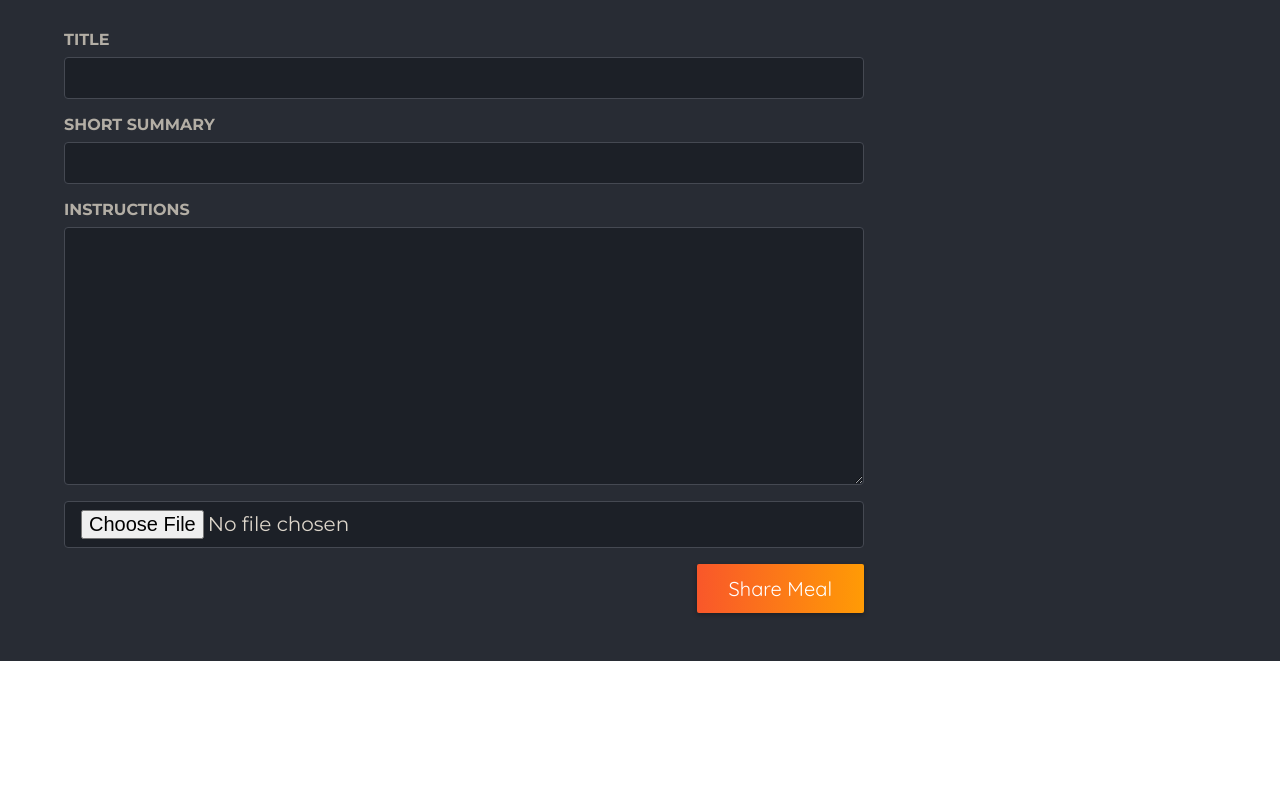
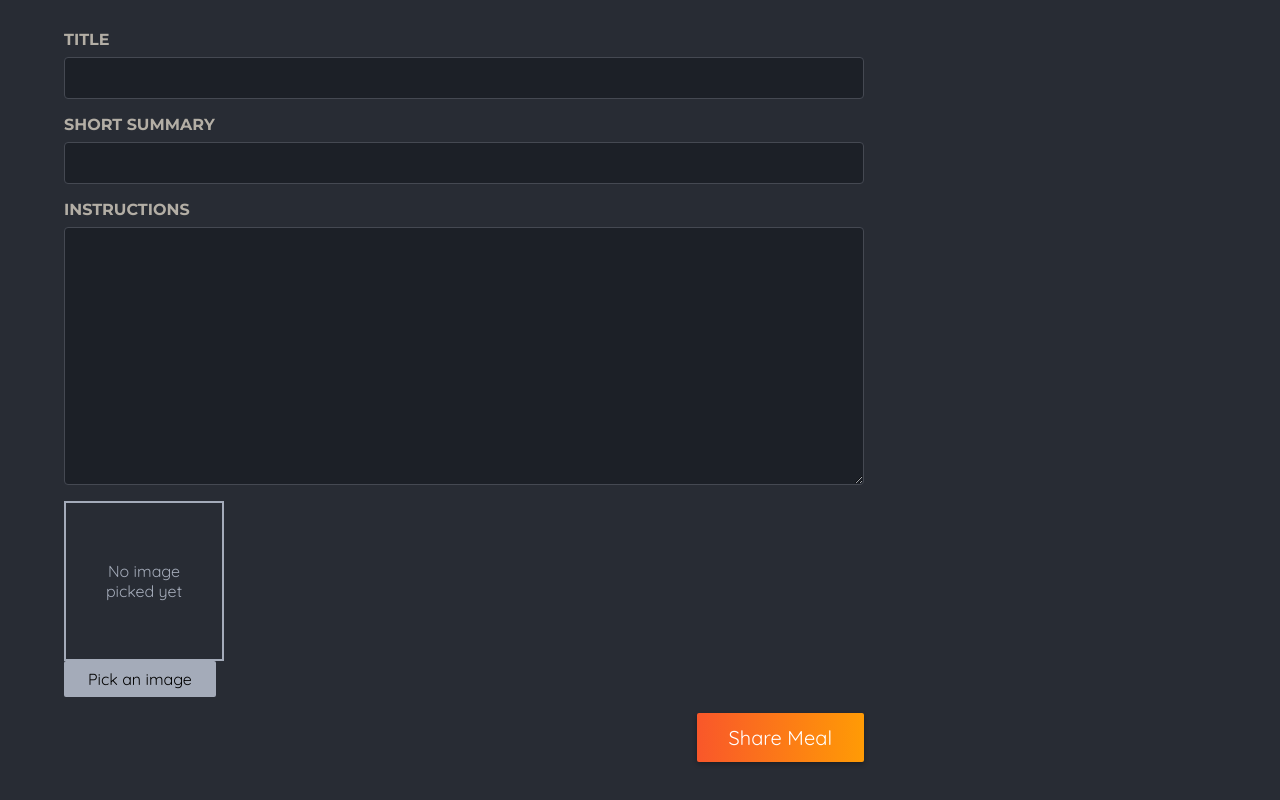
Before and after one commit to acristinaa/foodiesApp-demo, a Next.js app: page /meals/share in a window 1280 px wide. Shown: the part 479-1279 px from the top of the page. Before the commit the page ends 1140 px from the top, so only its background shows below. Built offline with nearby package versions, Linux system fonts and the light colour scheme.

Commit message:
fixing picking image

```diff
--- a/app/components/main-header/meals/image-picker.js
+++ b/app/components/main-header/meals/image-picker.js
@@ -1,16 +1,64 @@
+"use client";
+import { useRef, useState } from "react";
 import classes from "./image-picker.module.css";
+import Image from "next/image";
 
 export default function ImagePicker({ label, name }) {
+  const [pickedImage, setPickedImage] = useState();
+
+  const imageInput = useRef();
+
+  function handlePickClick() {
+    imageInput.current.click();
+  }
+
+  function handleImageChange(event) {
+    const file = event.target.files[0];
+
+    if (!file) {
+      setPickedImage(null);
+      return;
+    }
+
+    const fileReader = new FileReader();
+
+    fileReader.onload = () => {
+      setPickedImage(fileReader.result);
+    };
+
+    fileReader.readAsDataURL(file);
+  }
+
   return (
     <div className={classes.picker}>
       <label htmlFor={name}>{label}</label>
       <div className={classes.control}>
+        <div className={classes.preview}>
+          {!pickedImage && <p>No image picked yet</p>}
+          {pickedImage && (
+            <Image
+              src={pickedImage}
+              alt="The image selected by the user."
+              fill
+            />
+          )}
+        </div>
         <input
+          className={classes.input}
           type="file"
           id={name}
           accept="image/png, image/jpeg"
           name={name}
+          ref={imageInput}
+          onChange={handleImageChange}
+          required
         />
+        <button
+          className={classes.button}
+          type="button"
+          onClick={handlePickClick}>
+          Pick an image
+        </button>
       </div>
     </div>
   );
```
